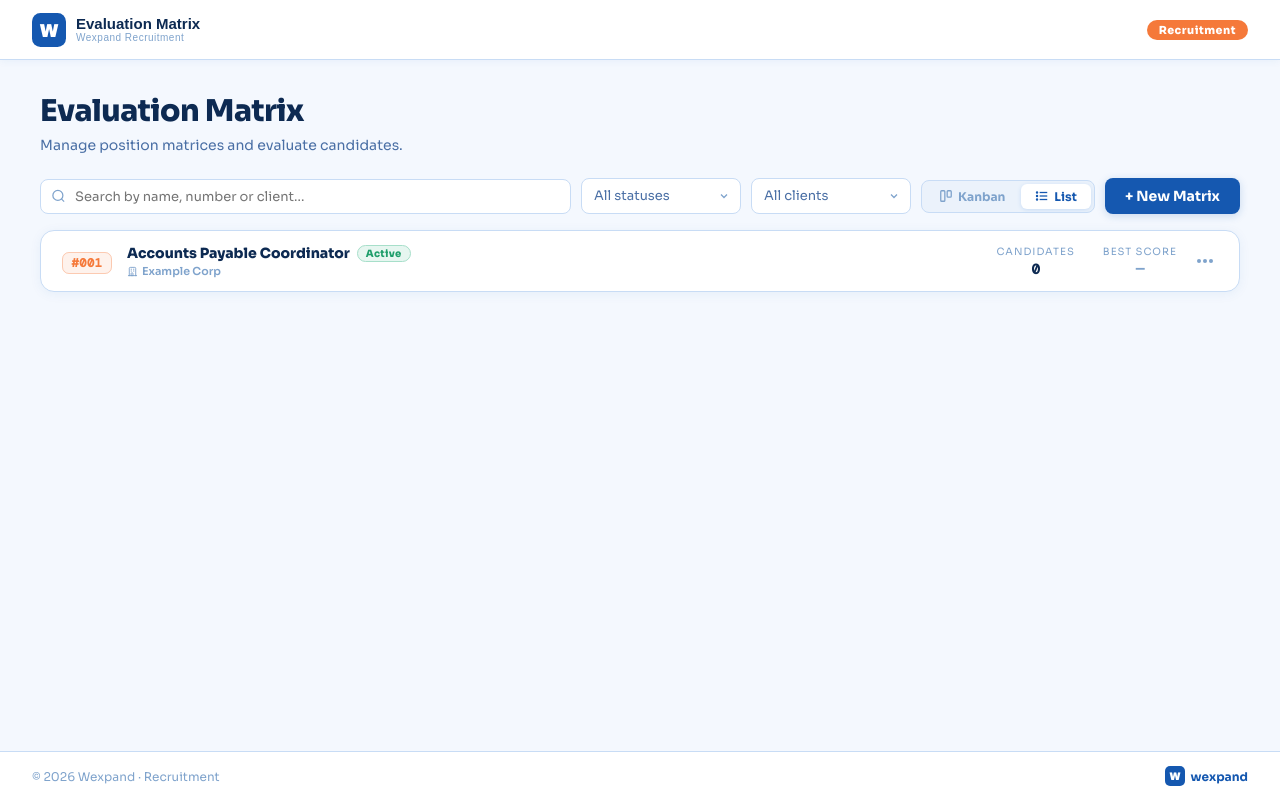
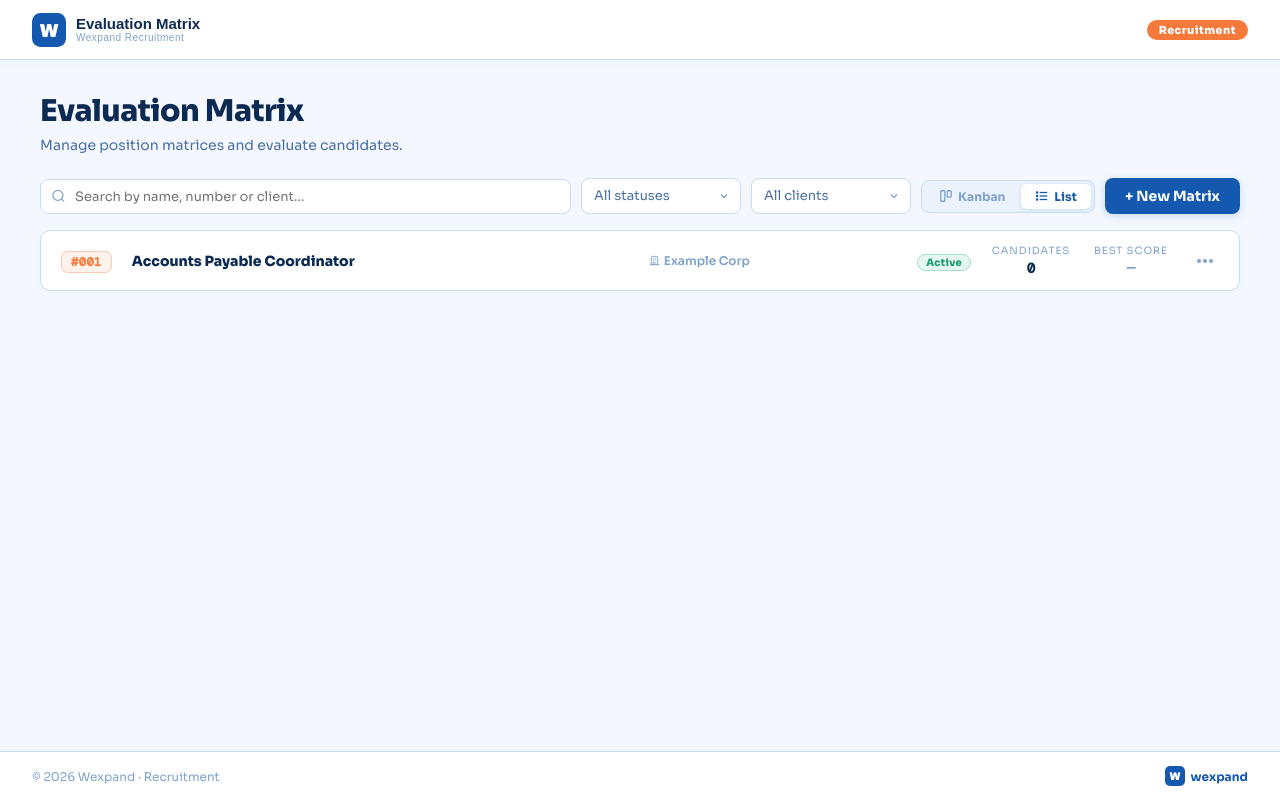
Before and after one commit to YayoMunoz/Evaluation-Matrix, a React (Vite) app: page / in a window 1280 px wide. Built offline with nearby package versions, Linux system fonts and the light colour scheme.

Commit message:
reorganize list columns

```diff
--- a/src/App.jsx
+++ b/src/App.jsx
@@ -278,30 +278,32 @@ function MatrixCard({m,onSelect,onDelete}){
 function MatrixRow({m,onSelect,onDelete}){
   const cands=m.candidates||[];
   const best=cands.length?Math.max(...cands.map(c=>c.totalScore)):null;
-  const totalCriteria=m.categories.flatMap(c=>c.criteria).length;
   const [hov,setHov]=useState(false);
   return(
     <div onClick={()=>onSelect(m.id)} onMouseEnter={()=>setHov(true)} onMouseLeave={()=>setHov(false)}
-      style={{...card,padding:"13px 20px",cursor:"pointer",display:"flex",alignItems:"center",gap:14,transition:"box-shadow 0.15s,border-color 0.15s",boxShadow:hov?`0 4px 18px ${B.blue}18`:card.boxShadow,borderColor:hov?B.blue:B.border}}>
-      <div style={{width:52,flexShrink:0,textAlign:"center"}}><PosBadge number={m.positionNumber||"—"}/></div>
-      <div style={{flex:1,minWidth:0}}>
-        <div style={{display:"flex",alignItems:"center",gap:7,marginBottom:2}}>
-          <div style={{color:B.textDark,fontWeight:800,fontSize:14,whiteSpace:"nowrap",overflow:"hidden",textOverflow:"ellipsis"}}>{m.name}</div>
-          <StatusBadge status={m.status||"activa"} small/>
-        </div>
-        {m.clientName&&<div style={{display:"flex",alignItems:"center",gap:4}}>
-          <svg width="11" height="11" fill="none" viewBox="0 0 24 24" stroke={B.textLight} strokeWidth="2"><path d="M19 21V5a2 2 0 00-2-2H7a2 2 0 00-2 2v16m14 0h2m-2 0H5m-2 0h2M9 7h1m-1 4h1m4-4h1m-1 4h1m-2 10v-5a1 1 0 00-1-1h-2a1 1 0 00-1 1v5m4 0H9" strokeLinecap="round" strokeLinejoin="round"/></svg>
-          <span style={{color:B.textLight,fontSize:11,fontWeight:600}}>{m.clientName}</span>
-        </div>}
+      style={{background:B.white,borderRadius:10,border:`1px solid ${B.border}`,boxShadow:`0 1px 6px ${B.blue}08`,padding:"13px 20px",cursor:"pointer",display:"flex",alignItems:"center",gap:20,transition:"box-shadow 0.15s,border-color 0.15s",boxShadow:hov?`0 4px 18px ${B.blue}18`:`0 1px 6px ${B.blue}08`,borderColor:hov?B.blue:B.border}}>
+      {/* # */}
+      <div style={{flexShrink:0}}><PosBadge number={m.positionNumber||"—"}/></div>
+      {/* Position name */}
+      <div style={{flex:2,minWidth:0,color:B.textDark,fontWeight:800,fontSize:14,whiteSpace:"nowrap",overflow:"hidden",textOverflow:"ellipsis"}}>{m.name}</div>
+      {/* Client */}
+      <div style={{flex:1,minWidth:0,display:"flex",alignItems:"center",gap:4}}>
+        <svg width="11" height="11" fill="none" viewBox="0 0 24 24" stroke={B.textLight} strokeWidth="2" style={{flexShrink:0}}><path d="M19 21V5a2 2 0 00-2-2H7a2 2 0 00-2 2v16m14 0h2m-2 0H5m-2 0h2M9 7h1m-1 4h1m4-4h1m-1 4h1m-2 10v-5a1 1 0 00-1-1h-2a1 1 0 00-1 1v5m4 0H9" strokeLinecap="round" strokeLinejoin="round"/></svg>
+        <span style={{color:B.textLight,fontSize:12,fontWeight:600,whiteSpace:"nowrap",overflow:"hidden",textOverflow:"ellipsis"}}>{m.clientName||"—"}</span>
       </div>
-      <div style={{display:"flex",gap:28,flexShrink:0,alignItems:"center"}}>
-        {[{label:"Candidates",value:cands.length},{label:"Best score",value:best!==null?`${best}%`:"—",color:best!==null?B.green:B.textLight}].map((s,i)=>(
-          <div key={i} style={{textAlign:"center"}}>
-            <div style={{color:B.textLight,fontSize:10,textTransform:"uppercase",letterSpacing:1,marginBottom:2}}>{s.label}</div>
-            <div style={{color:s.color||B.textDark,fontWeight:800,fontSize:14,fontFamily:"'DM Mono',monospace"}}>{s.value}</div>
-          </div>
-        ))}
+      {/* Status */}
+      <div style={{flexShrink:0}}><StatusBadge status={m.status||"activa"} small/></div>
+      {/* Candidates */}
+      <div style={{textAlign:"center",flexShrink:0,minWidth:80}}>
+        <div style={{color:B.textLight,fontSize:10,textTransform:"uppercase",letterSpacing:1,marginBottom:2}}>Candidates</div>
+        <div style={{color:B.textDark,fontWeight:800,fontSize:14,fontFamily:"'DM Mono',monospace"}}>{cands.length}</div>
       </div>
+      {/* Best score */}
+      <div style={{textAlign:"center",flexShrink:0,minWidth:80}}>
+        <div style={{color:B.textLight,fontSize:10,textTransform:"uppercase",letterSpacing:1,marginBottom:2}}>Best score</div>
+        <div style={{color:best!==null?B.green:B.textLight,fontWeight:800,fontSize:14,fontFamily:"'DM Mono',monospace"}}>{best!==null?`${best}%`:"—"}</div>
+      </div>
+      {/* 3-dot menu */}
       <div onClick={e=>e.stopPropagation()}>
         <MatrixMenu matrixId={m.id} onDelete={onDelete}/>
       </div>
```
